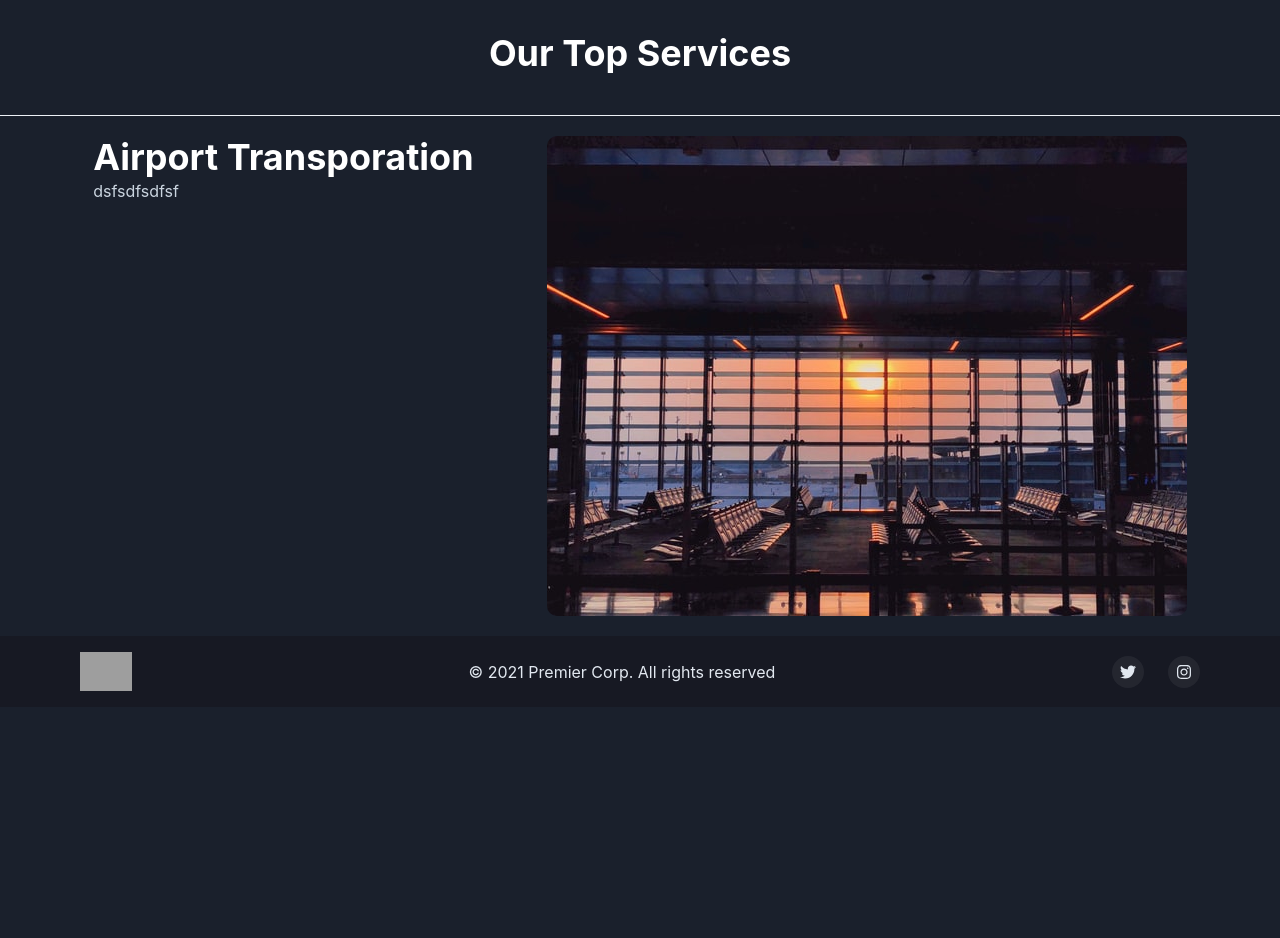
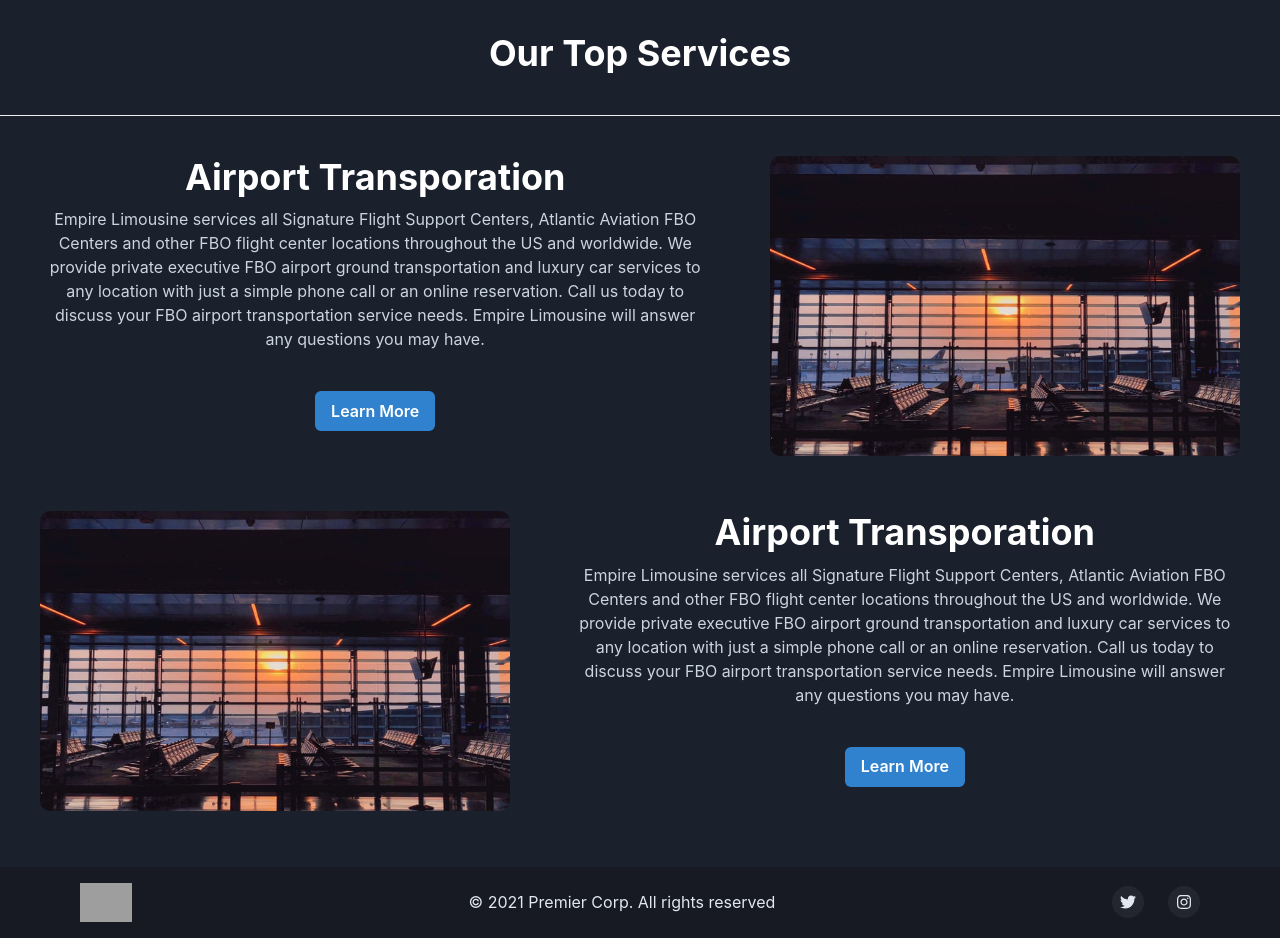
Before and after one commit to lox0131/PremierCorporateWeb, a Next.js app in the folder client/: page / in a window 1280 px wide. Shown: the part 440-1378 px from the top of the page. Before the commit the page ends 1147 px from the top, so only its background shows below. Built offline with nearby package versions, Linux system fonts and the light colour scheme; no server answers; grey boxes are pictures that could not be loaded.

Commit message:
filler info in bio

```diff
--- a/client/Utils/NavItems.tsx
+++ b/client/Utils/NavItems.tsx
@@ -12,8 +12,8 @@ export const NavItems: Array<INavItem> = [
     icon: icon1,
     children: [
       {
-        label: "Services",
-        subLabel: "Trending Design to inspire you",
+        label: "Airport Transporation",
+        subLabel: "Private coropate service",
         href: "#",
       },
       {
@@ -44,13 +44,13 @@ export const NavItems: Array<INavItem> = [
     icon: icon3,
     children: [
       {
-        label: "Job Board",
-        subLabel: "Find your dream design job",
+        label: "Create a Reservation",
+        subLabel: "Schedule your luxury transportation",
         href: "#",
       },
       {
-        label: "Freelance Projects",
-        subLabel: "An exclusive list for contract work",
+        label: "View/Update existing Reservations",
+        subLabel: "Modify any reservations",
         href: "#",
       },
     ],
--- a/client/components/SideBySide.tsx
+++ b/client/components/SideBySide.tsx
@@ -1,4 +1,12 @@
-import { Flex, Image, Heading, Text, useMediaQuery, Divider } from "@chakra-ui/react";
+import {
+  Flex,
+  Image,
+  Heading,
+  Text,
+  useMediaQuery,
+  Divider,
+  Button,
+} from "@chakra-ui/react";
 
 interface Props {}
 
@@ -10,25 +18,85 @@ const SideBySide = (props: Props) => {
         Our Top Services
       </Heading>
       <Divider></Divider>
-      <Flex flexDirection="column" bg="gray.800" color="white" padding="20px">
-        <Flex
-          justifyContent="space-evenly"
-          flexDirection={isLargerThan ? "row" : "column"}
-        >
-          <Flex flexDirection="column">
-            <Heading>Airport Transporation</Heading>
-            <Text color="gray.300">dsfsdfsdfsf</Text>
+      <Flex
+        flexDirection="column"
+        bg="gray.800"
+        color="white"
+        padding="20px"
+        alignItems="center"
+        justifyContent="space-between"
+      >
+        <Flex flexDirection={isLargerThan ? "row" : "column"} padding="20px">
+          <Flex
+            flexDirection="column"
+            maxW="840px"
+            paddingRight={isLargerThan ? "60px" : "0px"}
+            justifyContent="center"
+            alignItems="center"
+            mb={10}
+          >
+            <Heading mb={2} textAlign="center">
+              Airport Transporation
+            </Heading>
+            <Text color="gray.300" textAlign="center">
+              Empire Limousine services all Signature Flight Support Centers,
+              Atlantic Aviation FBO Centers and other FBO flight center
+              locations throughout the US and worldwide. We provide private
+              executive FBO airport ground transportation and luxury car
+              services to any location with just a simple phone call or an
+              online reservation. Call us today to discuss your FBO airport
+              transportation service needs. Empire Limousine will answer any
+              questions you may have.
+            </Text>
+            <Button mt={10} colorScheme="blue" justifyContent="center">
+              Learn More
+            </Button>
           </Flex>
           <Image
             borderRadius="10px"
+            height="300px"
+            w="200%"
             src="safwan-mahmud-6xQFm9TFwmk-unsplash.jpg"
             bgPos="center"
             bgSize="cover"
             alt="Image"
           />
         </Flex>
-        <Flex>
-          <Flex></Flex>
+        <Flex flexDirection={isLargerThan ? "row" : "column"} padding="20px">
+          <Image
+            borderRadius="10px"
+            height="300px"
+            w="200%"
+            src="safwan-mahmud-6xQFm9TFwmk-unsplash.jpg"
+            bgPos="center"
+            bgSize="cover"
+            alt="Image"
+          />
+          <Flex
+            flexDirection="column"
+            maxW="840px"
+            paddingLeft={isLargerThan ? "60px" : "0px"}
+            justifyContent="center"
+            alignItems="center"
+            mb={10}
+          >
+            <Heading mb={2} textAlign="center">
+              Airport Transporation
+            </Heading>
+            <Text color="gray.300" textAlign="center">
+              Empire Limousine services all Signature Flight Support Centers,
+              Atlantic Aviation FBO Centers and other FBO flight center
+              locations throughout the US and worldwide. We provide private
+              executive FBO airport ground transportation and luxury car
+              services to any location with just a simple phone call or an
+              online reservation. Call us today to discuss your FBO airport
+              transportation service needs. Empire Limousine will answer any
+              questions you may have.
+            </Text>
+            <Button mt={10} colorScheme="blue" justifyContent="center">
+              Learn More
+            </Button>
+          </Flex>
         </Flex>
       </Flex>
     </>
```
